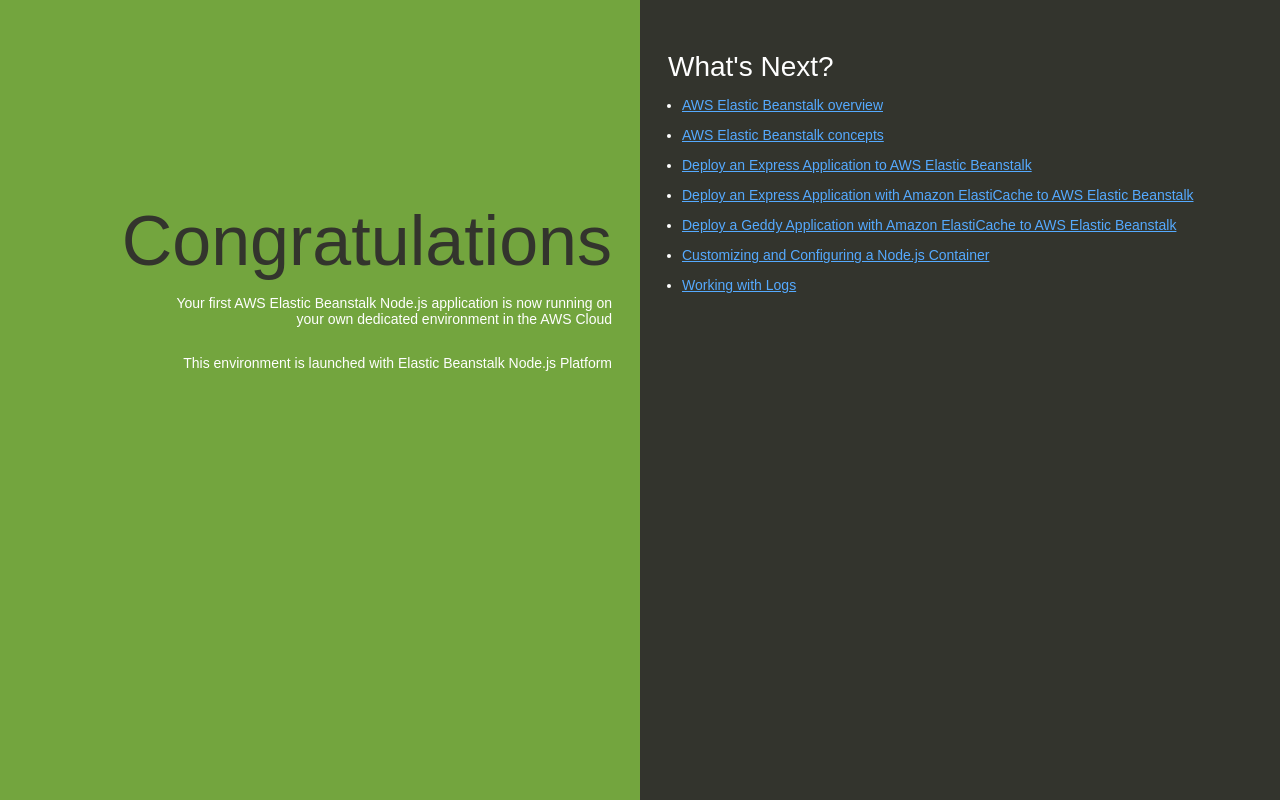
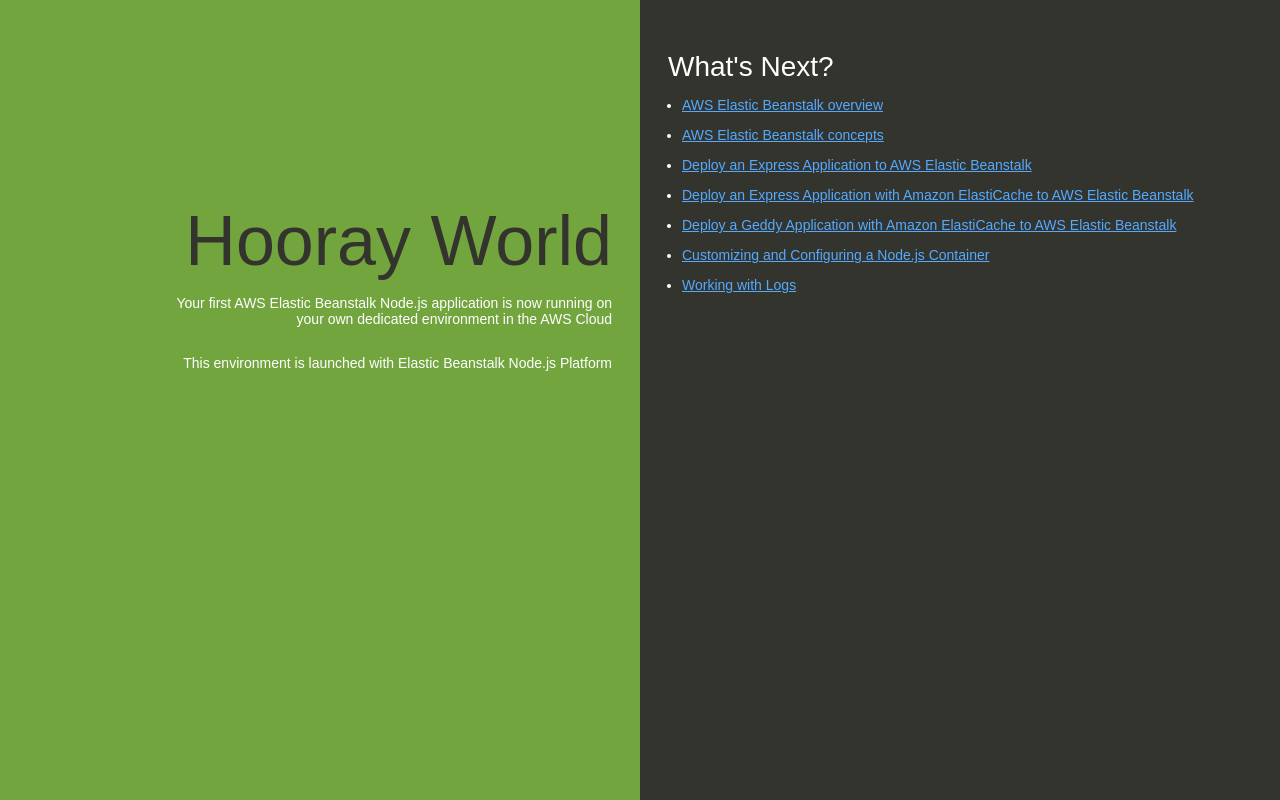
Before and after one commit to legalaspro/eb-sample, a website: page index.html in a window 1280 px wide. Drawn offline with Linux system fonts and the light colour scheme.

Commit message:
added changes

```diff
--- a/index.html
+++ b/index.html
@@ -74,7 +74,7 @@
   </head>
   <body>
     <div class="textColumn">
-      <h1>Congratulations</h1>
+      <h1>Hooray World</h1>
       <p>Your first AWS Elastic Beanstalk Node.js application is now running on your own dedicated environment in the AWS Cloud</p>
       <p>This environment is launched with Elastic Beanstalk Node.js Platform</p>
     </div>
```
